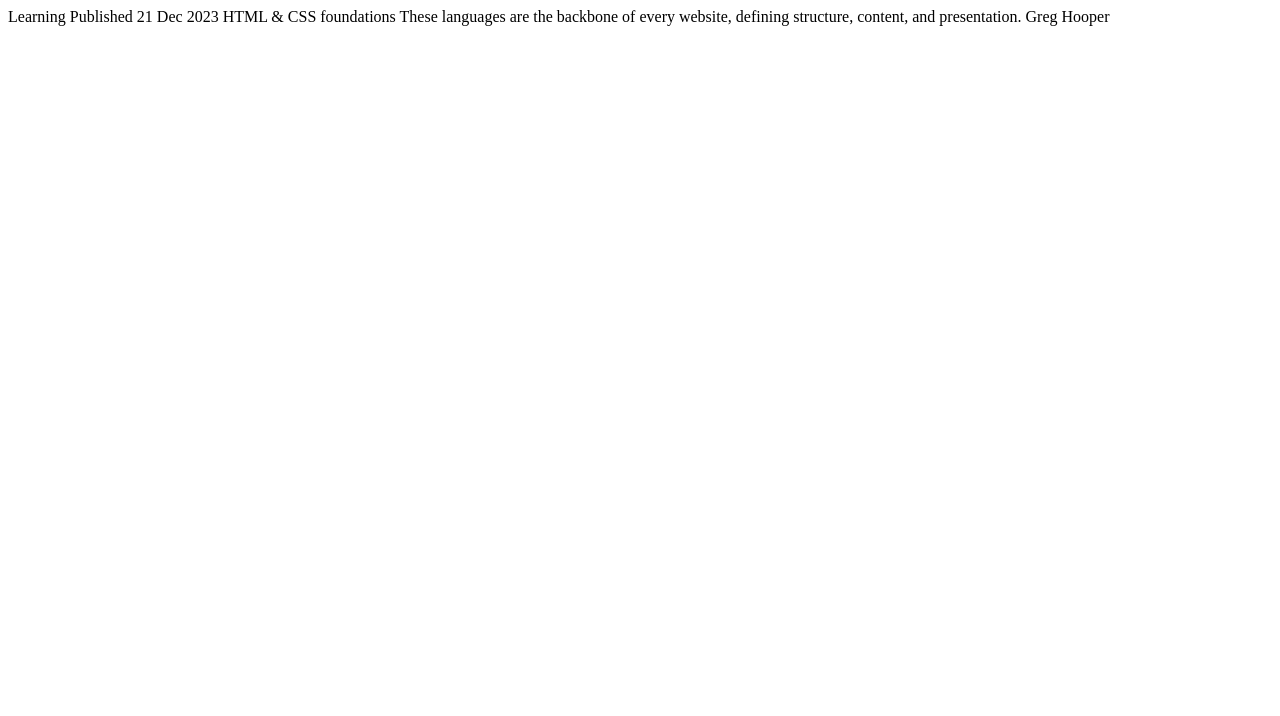
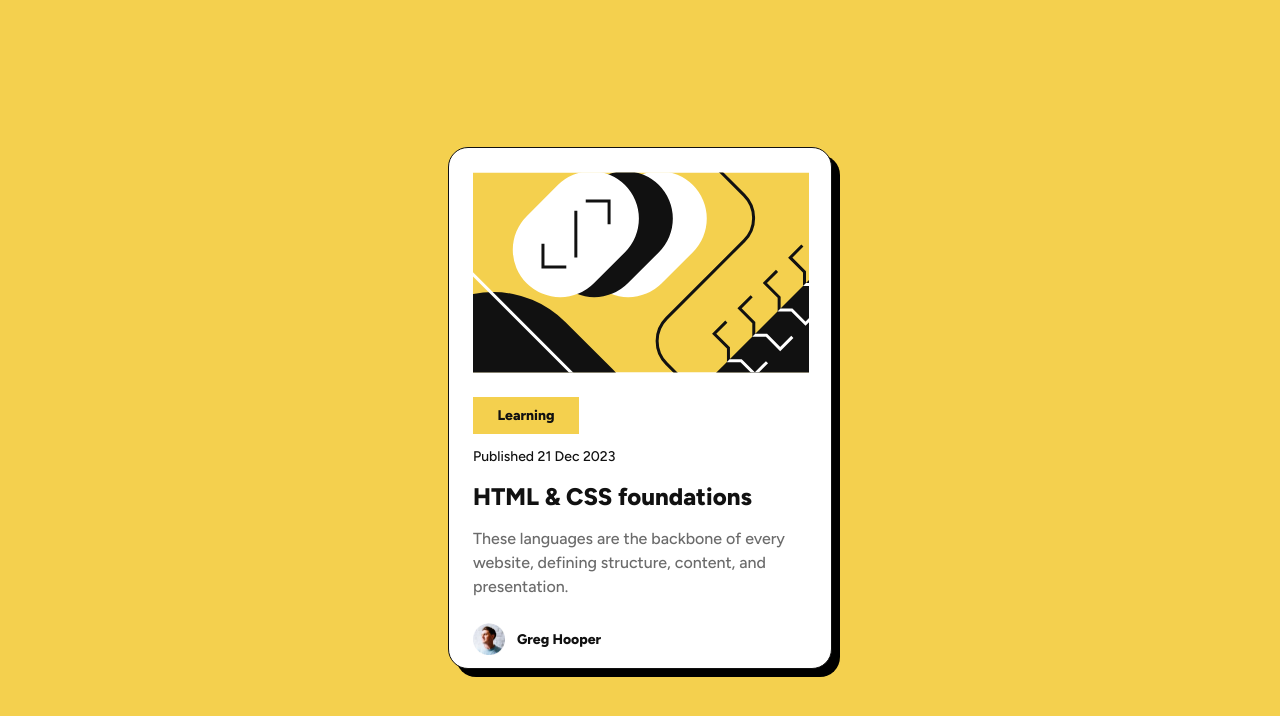
Before and after one commit to dkonon4uk-max/blog-priview-card, a plain HTML site: page index.html in a window 1280 px wide. Drawn offline with Linux system fonts and the light colour scheme.

Commit message:
finle version

```diff
--- a/index.html
+++ b/index.html
@@ -1,27 +1,50 @@
 <!DOCTYPE html>
 <html lang="en">
+
 <head>
   <meta charset="UTF-8">
-  <meta name="viewport" content="width=device-width, initial-scale=1.0"> <!-- displays site properly based on user's device -->
+  <meta name="viewport" content="width=device-width, initial-scale=1.0">
+  <!-- displays site properly based on user's device -->
 
   <link rel="icon" type="image/png" sizes="32x32" href="./assets/images/favicon-32x32.png">
 
   <title>Frontend Mentor | Blog preview card</title>
 
+  <link rel="stylesheet" href="./style.css">
+  <link rel="preconnect" href="https://fonts.googleapis.com">
+  <link rel="preconnect" href="https://fonts.gstatic.com" crossorigin>
+  <link href="https://fonts.googleapis.com/css2?family=Figtree:ital,wght@0,300..900;1,300..900&display=swap"
+    rel="stylesheet">
+</head>
 
-</head>
-<body>
 
-  Learning
+<body class="figtree">
+  <header></header>
+  <main>
+    <section>
+      <article>
+        <img src="./assets/images/illustration-article.svg" alt="">
+        <div class="info">
+          <p class="categori">Learning</p>
 
-  Published 21 Dec 2023
+          <time>Published 21 Dec 2023</time>
 
-  HTML & CSS foundations
+          <h3>HTML & CSS foundations</h3>
 
-  These languages are the backbone of every website, defining structure, content, and presentation.
+          <p>These languages are the backbone of every website, defining structure, content, and presentation.</p>
+        </div>
 
-  Greg Hooper
+        <div class="author">
+          <img src="./assets/images/image-avatar.webp" alt="">
+          <p>Greg Hooper</p>
+        </div>
+
+      </article>
+    </section>
+  </main>
+  <footer></footer>
 
 
 </body>
+
 </html>
--- /dev/null
+++ b/style.css
@@ -0,0 +1,113 @@
+p,
+h1,
+h2,
+h3,
+h4,
+h5 {
+    margin: 0;
+}
+
+.figtree {
+    font-family: "Figtree", sans-serif;
+    font-optical-sizing: auto;
+    font-weight: 500;
+    font-style: normal;
+}
+
+body {
+    background-color: #F4D04E;
+}
+
+section {
+    min-height: 100vh;
+    display: flex;
+    justify-content: center;
+    align-items: center;
+}
+
+article {
+    background-color: white;
+    width: 384px;
+    height: 522px;
+
+
+    box-sizing: border-box;
+
+    display: flex;
+    flex-direction: column;
+    align-items: flex-start;
+    padding: 24px;
+    row-gap: 24px;
+
+
+    border: 1px solid #111111;
+    box-shadow: 8px 8px 0px #000000;
+    border-radius: 20px;
+
+}
+
+.info {
+    display: flex;
+    flex-direction: column;
+    row-gap: 12px;
+}
+
+.categori {
+    display: flex;
+    flex-direction: row;
+    justify-content: center;
+    align-items: center;
+    padding: 4px 12px;
+
+    width: 82px;
+    height: 29px;
+
+    background: #F4D04E;
+
+    font-weight: 800;
+    font-size: 14px;
+    line-height: 150%;
+
+    color: #111111;
+}
+
+time {
+    font-size: 14px;
+    line-height: 150%;
+    color: #111111;
+}
+
+h3 {
+    font-weight: 800;
+    font-size: 24px;
+    line-height: 150%;
+
+
+    color: #111111;
+}
+
+p {
+    font-size: 16px;
+    line-height: 150%;
+
+    color: #6B6B6B;
+}
+
+.author {
+    display: flex;
+    align-items: center;
+    gap: 12px;
+}
+
+.author img {
+    width: 32px;
+    height: 32px;
+}
+
+.author p {
+    font-weight: 800;
+    font-size: 14px;
+    line-height: 150%;
+
+    color: #111111;
+}
```
